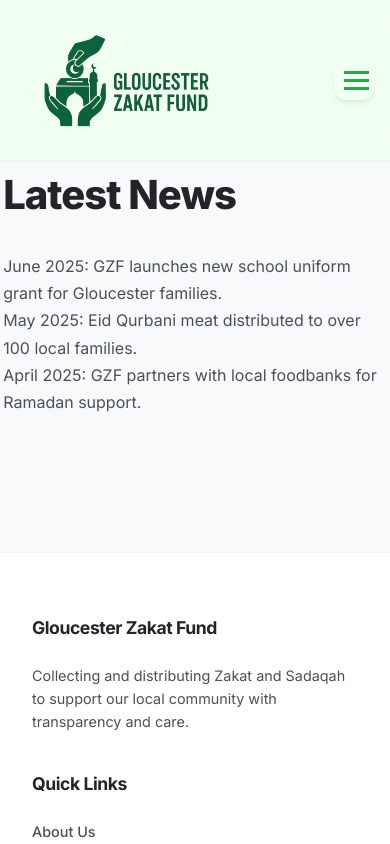
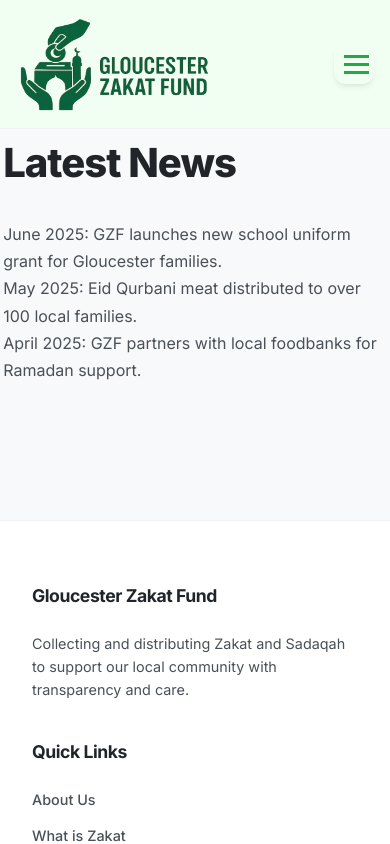
Before and after one commit to gzf-digitalfig/gzf, a React (Vite) app: page /latestnews in a window 390 px wide. Shown: the top 844 px of the page. Built offline with nearby package versions, Linux system fonts and the light colour scheme.

Commit message:
responsive

```diff
--- a/src/App.css
+++ b/src/App.css
@@ -32,9 +32,18 @@ nav {
   gap: 1rem;
 }
 
+/* Logo styling removed to maintain native transparent background */
 .nav-brand img {
-  height: 60px; /* Increased logo size */
-  width: auto;
+}
+
+/* Override NavLink styles for logo to prevent white highlight */
+.nav-brand a, .nav-brand a:hover, .nav-brand a:active, .nav-brand a:focus, .nav-brand a:visited {
+  background: transparent !important;
+  color: transparent !important;
+  border: none !important;
+  outline: none !important;
+  box-shadow: none !important;
+  padding: 0 !important;
 }
 
 .nav-links {
```
